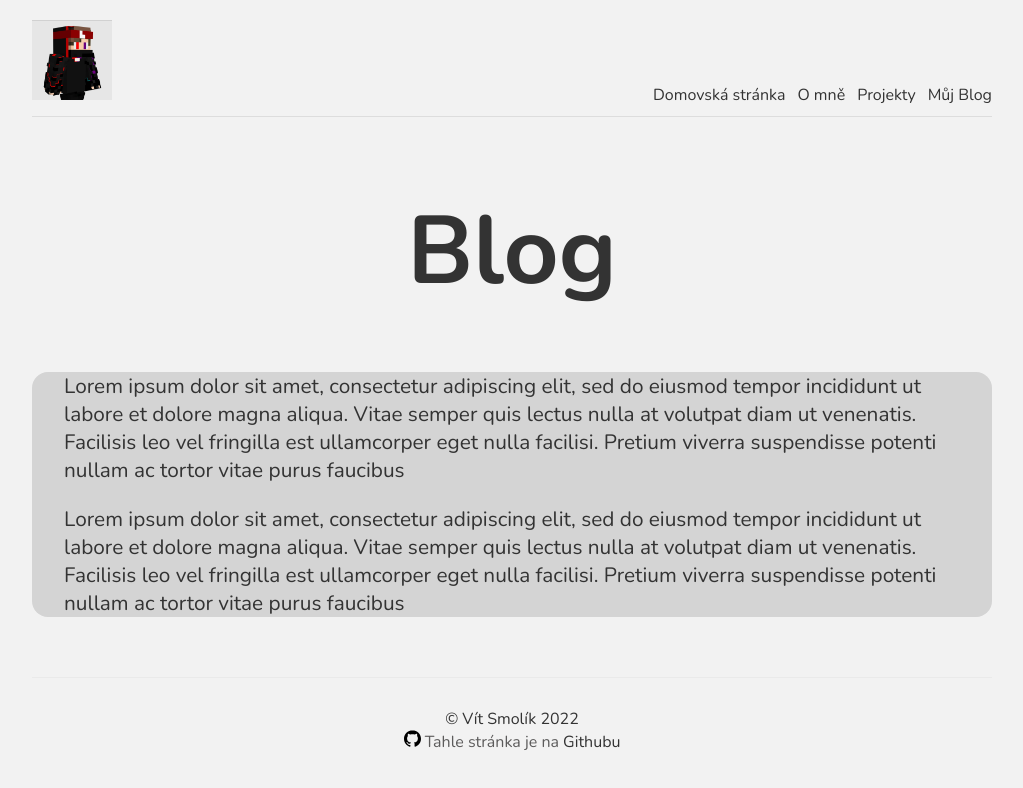
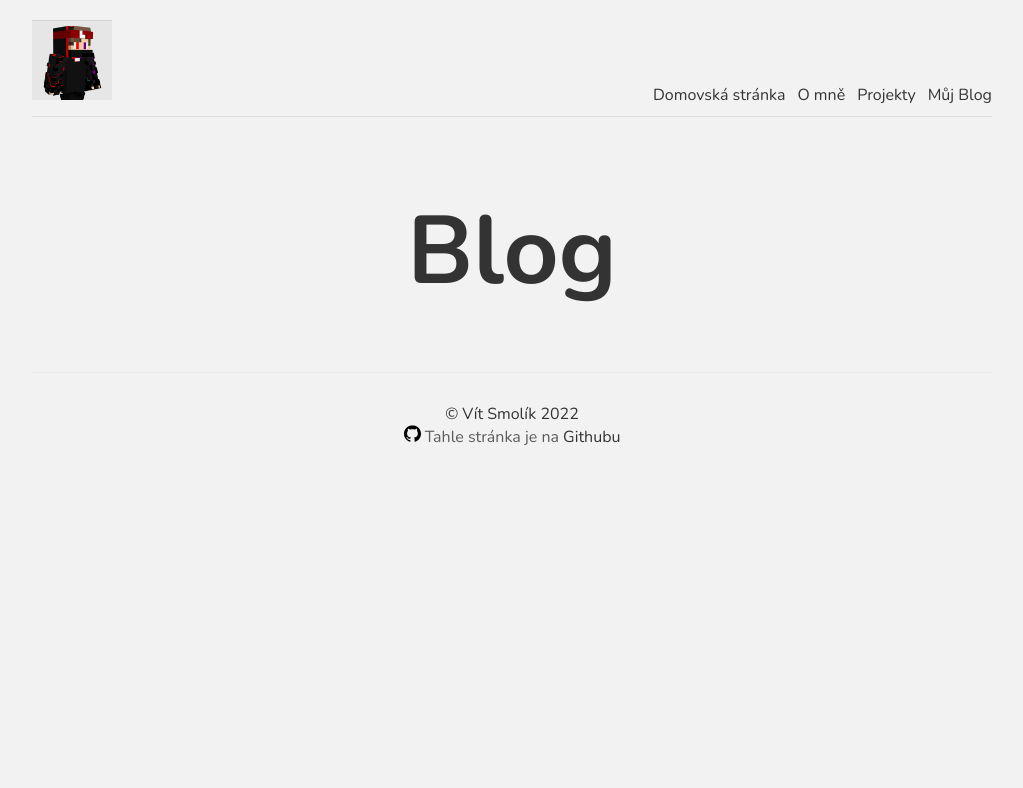
Before and after one commit to Smajlll/smajlll.github.io, a Next.js app: page /blog in a window 1280 px wide. Shown: the top 788 px of the page, without its empty margins (128-1151 px from the left). Built offline with nearby package versions, Linux system fonts and the light colour scheme.

Commit message:
Snaha o to aby [id].js fungovalo - nepovedlo se

```diff
--- a/pages/blog/index.js
+++ b/pages/blog/index.js
@@ -16,8 +16,7 @@ export default function Home() {
     <div className={styles.title}>
         <h1>Blog</h1>
       </div><div className={styles.blogpost}>
-          <p>Lorem ipsum dolor sit amet, consectetur adipiscing elit, sed do eiusmod tempor incididunt ut labore et dolore magna aliqua. Vitae semper quis lectus nulla at volutpat diam ut venenatis. Facilisis leo vel fringilla est ullamcorper eget nulla facilisi. Pretium viverra suspendisse potenti nullam ac tortor vitae purus faucibus</p>
-          <p>Lorem ipsum dolor sit amet, consectetur adipiscing elit, sed do eiusmod tempor incididunt ut labore et dolore magna aliqua. Vitae semper quis lectus nulla at volutpat diam ut venenatis. Facilisis leo vel fringilla est ullamcorper eget nulla facilisi. Pretium viverra suspendisse potenti nullam ac tortor vitae purus faucibus</p>
+
         </div>
     </>
   )
```
Also changed, not shown: 1 other file (tests, documents, lock files or other folders).
